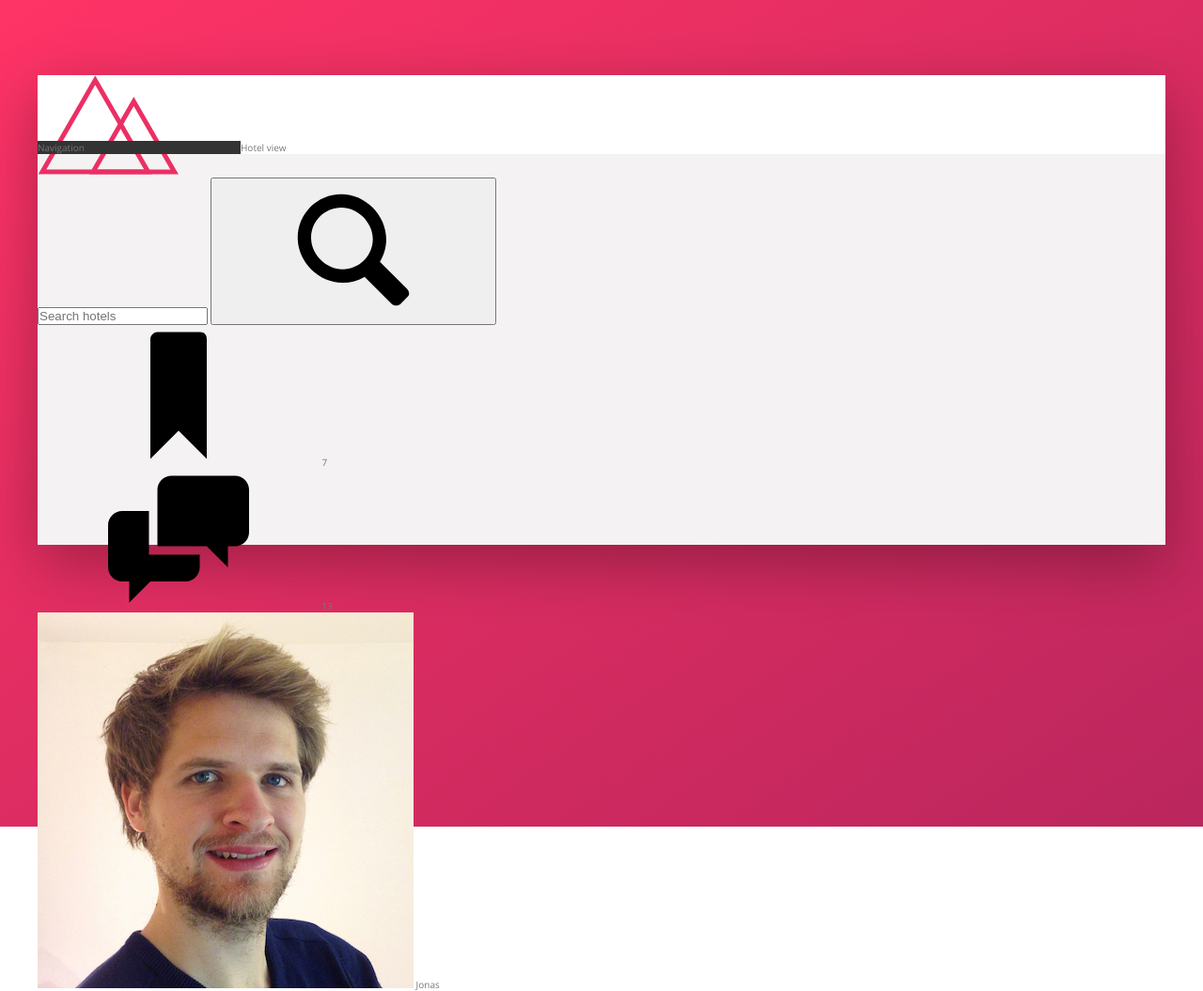
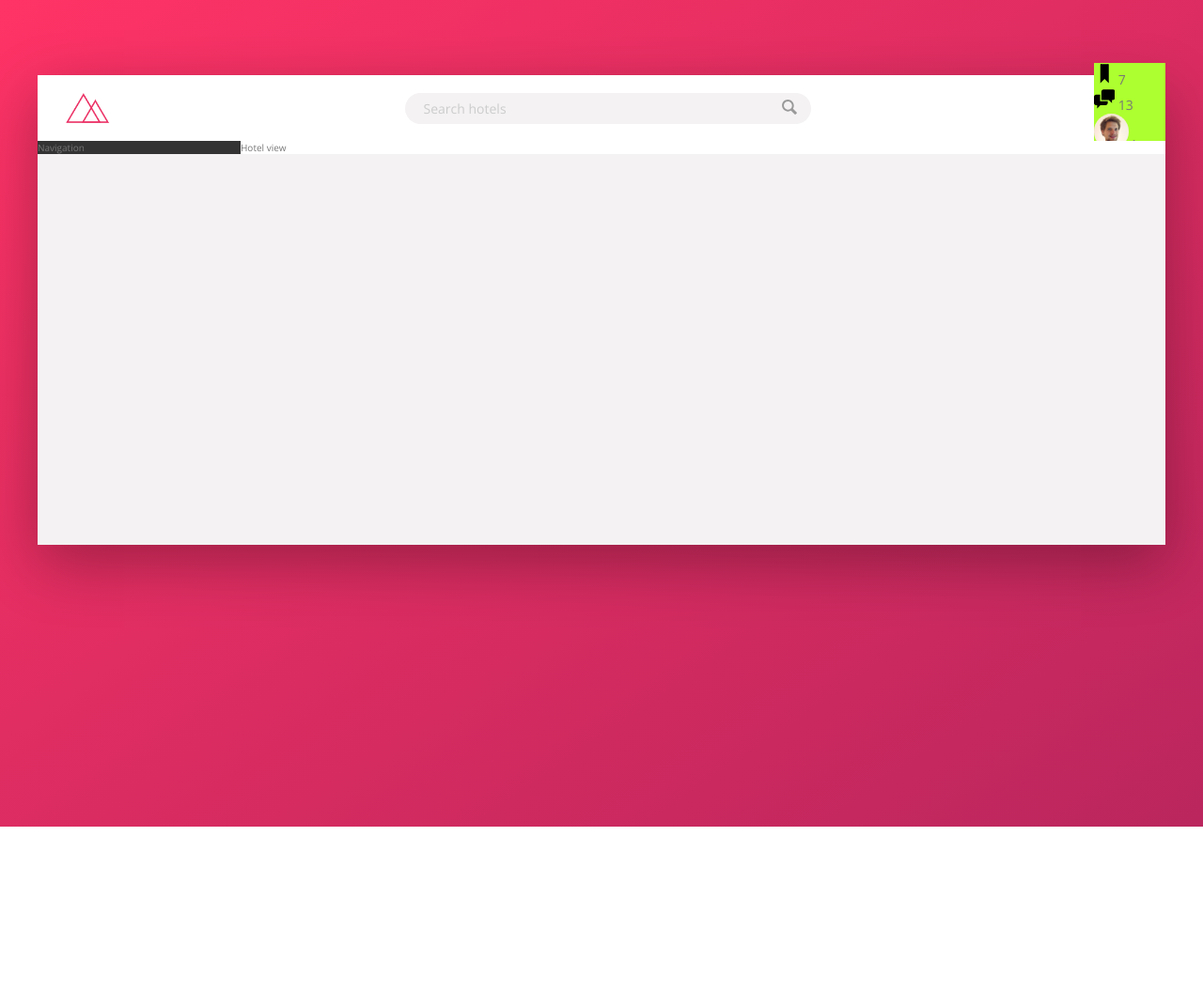
Before and after one commit to kevingilpin/trillo-app, a website: page index.html in a window 1280 px wide. Shown: the whole page at 94% size. After the commit the page ends 880 px from the top, so only its background shows below. Drawn offline with nearby package versions, Linux system fonts and the light colour scheme.

Commit message:
Style search bar

```diff
--- a/sass/_components.scss
+++ b/sass/_components.scss
@@ -0,0 +1,91 @@
+//////////////////////////////////////////
+// LOGO
+
+.logo {
+  height: 3.25rem;
+  margin-left: 3rem;
+}
+
+//////////////////////////////////////////
+// SEARCH
+.search {
+  flex: 0 0 40%;
+
+  display: flex;
+  align-items: center;
+  justify-content: center;
+
+  &__input {
+    font-family: inherit;
+    font-size: inherit;
+    color: inherit;
+    background-color: var(--color-grey-light-2);
+    border: none;
+    padding: 0.7rem 2rem;
+    border-radius: 100px;
+    width: 90%;
+    transition: all 0.2s;
+    margin-right: -3.25rem;
+
+    &:focus {
+      outline: none;
+      width: 100%;
+      background-color: var(--color-grey-light-3);
+    }
+
+    &::-webkit-input-placeholder {
+      font-weight: 100;
+      color: var(--color-grey-light-4);
+    }
+  }
+
+  &__input:focus + &__button {
+    background-color: var(--color-grey-light-3);
+  }
+
+  &__button {
+    border: none;
+    background-color: var(--color-grey-light-2);
+
+    &:focus {
+      outline: none;
+    }
+
+    &:active {
+      transform: translateY(2px);
+    }
+  }
+
+  &__icon {
+    height: 2rem;
+    width: 2rem;
+    fill: var(--color-grey-dark-3);
+  }
+}
+
+//////////////////////////////////////////
+// USER NAVIGATION
+.user-nav {
+  background-color: greenyellow;
+  &__icon-box {
+  }
+
+  &__icon {
+    height: 2.25rem;
+    width: 2.25rem;
+  }
+
+  &__notification {
+  }
+
+  &__user {
+  }
+
+  &__user-photo {
+    height: 3.75rem;
+    border-radius: 50%;
+  }
+
+  &__user-name {
+  }
+}
--- a/sass/_layout.scss
+++ b/sass/_layout.scss
@@ -8,9 +8,14 @@
 }
 
 .header {
+  font-size: 1.4rem;
   height: 7rem;
   background-color: #fff;
   border-bottom: var(--color-grey-light-2);
+
+  display: flex;
+  justify-content: space-between;
+  align-items: center;
 }
 
 .content {
```
Also changed, not shown: css/style.css.
